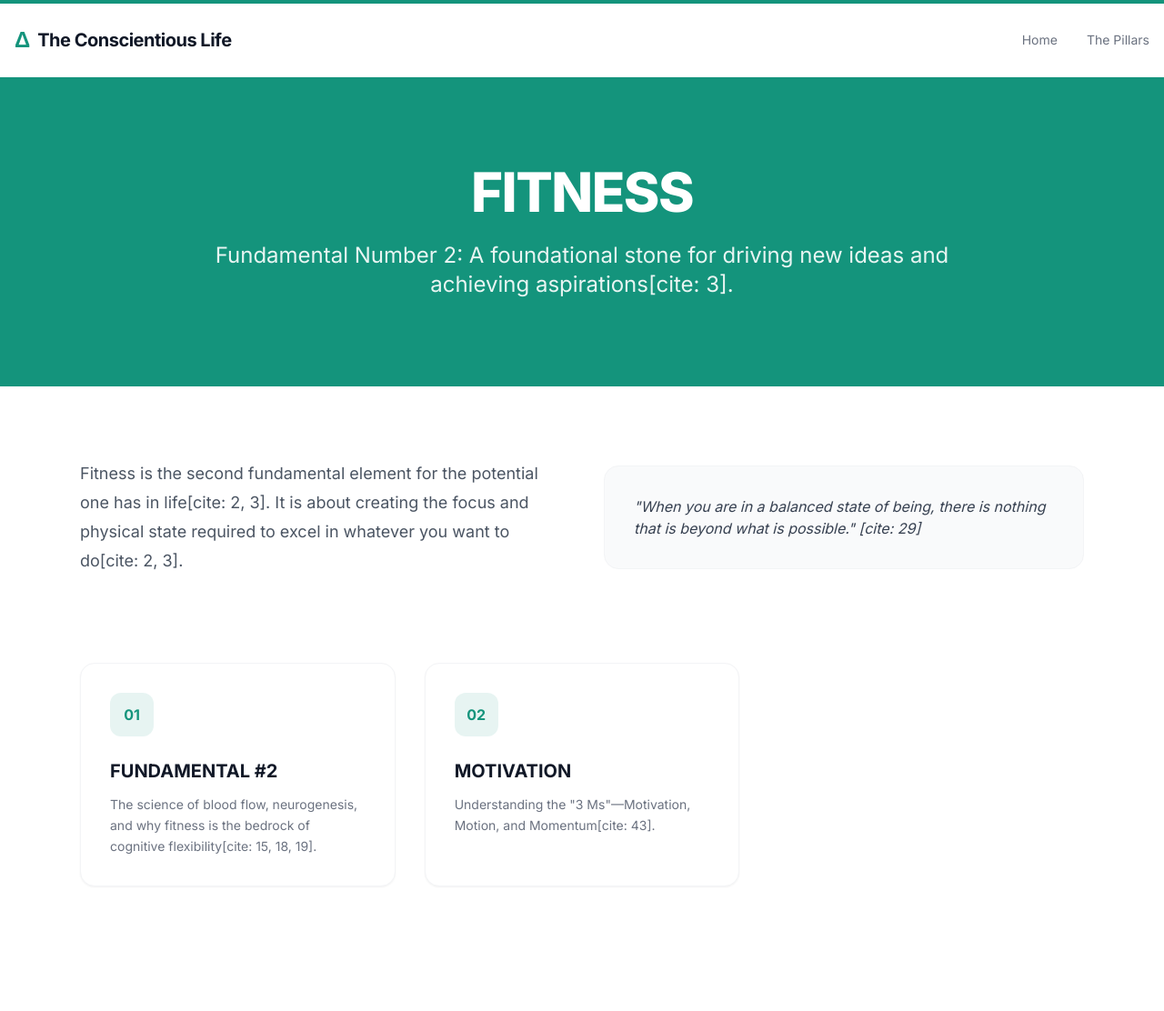
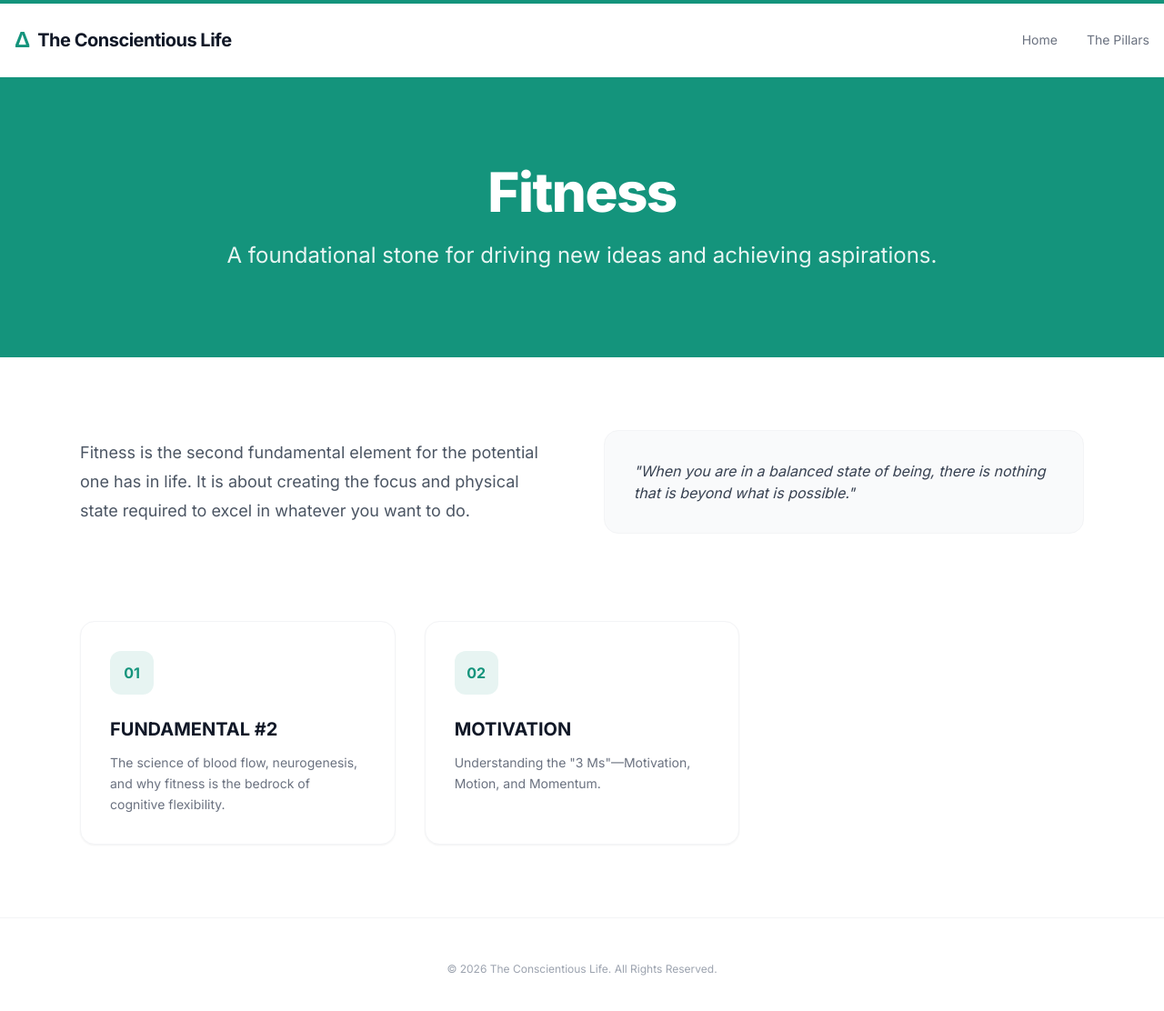
Before and after one commit to theconscientiouslife1-coder/TheCL, a Jekyll site: the page fitness.html, which Jekyll copies as it is, in a window 1280 px wide and 1122 px high. Shown: the top 1112 px of the window at 91% size. Built offline with Jekyll 4.4.1, drawn with Linux system fonts in a browser that asks for light colours; nearby versions of some CDN libraries.

Commit message:
Fitness & Diet changes

```diff
--- a/diet-next-steps.html
+++ b/diet-next-steps.html
@@ -40,7 +40,7 @@
 
             <p>We are generally fasting for on average eight hours per day. Therefore, it would be hugely beneficial to provide your body with the best nourishment after such a period. Fruit and wholegrains i.e. porridge should be the focus. Slow release that will satisfy through one’s busy mornings. No one is advocating for one’s food consumption to be bland or to be focused entirely on the nourishment to be attained, however the importance in dieting on fruits, vegetables, whole grains, legumes, nuts, and seeds cannot be over emphasised. To have a solid building the foundation must be sound. The meals for lunch and dinner require more thought than breakfast but you are only having to think outside the box for seven meals. Yet variety is important and more time is required in preparation. Lunches should be in the variety of salads as the majority of the food types can be easily included. Dinners like stews can be cooked in big batches and allows one to then consume over a number of evenings.</p>
 
-            <p>Remember that though there is time required, when one is preparing such meals, especially dinners, one is not only destressing from the day but being in the moment, focusing on the <a href="mindfulness.html" class="text-[#14947c] font-bold underline uppercase">NOW</a> taking oneself away from the constant striving and what is next thing to desire. Planning is very important and if you have the different plans for a week’s diet then variety can be introduced. The Conscientious Life cannot advocate the importance of a wholesome diet that includes the key healthy food types. Giving the time at the outset to plan, will make the change less intrusive from your current diet as you transition to such meals. The benefits outweigh the somewhat sacrifice one will achieve when both removing those food types that are detrimental to one’s health and time given to preparing such meals.</p>
+            <p>Remember that though there is time required, when one is preparing such meals, especially dinners, one is not only destressing from the day but being in the moment, focusing on the <a href="now.html" class="text-[#14947c] font-bold underline uppercase">NOW</a> taking oneself away from the constant striving and what is next thing to desire. Planning is very important and if you have the different plans for a week’s diet then variety can be introduced. The Conscientious Life cannot advocate the importance of a wholesome diet that includes the key healthy food types. Giving the time at the outset to plan, will make the change less intrusive from your current diet as you transition to such meals. The benefits outweigh the somewhat sacrifice one will achieve when both removing those food types that are detrimental to one’s health and time given to preparing such meals.</p>
 
             <hr class="my-12">
             <section class="not-prose" id="footnotes">
--- a/fitness.html
+++ b/fitness.html
@@ -28,18 +28,18 @@
 
     <section class="bg-[#14947c] py-24 text-white">
         <div class="max-w-4xl mx-auto px-6 text-center">
-            <h1 class="text-5xl md:text-6xl font-extrabold tracking-tight leading-tight uppercase mb-6">Fitness</h1>
-            <p class="text-xl md:text-2xl text-white/90 leading-relaxed font-light">Fundamental Number 2: A foundational stone for driving new ideas and achieving aspirations[cite: 3].</p>
+            <h1 class="text-5xl md:text-6xl font-extrabold tracking-tight leading-tight mb-6">Fitness</h1>
+            <p class="text-xl md:text-2xl text-white/90 leading-relaxed font-light">A foundational stone for driving new ideas and achieving aspirations.</p>
         </div>
     </section>
 
     <main class="max-w-6xl mx-auto px-6 py-20 flex-grow">
         <div class="grid md:grid-cols-2 gap-12 items-center mb-24">
             <div class="prose prose-lg text-gray-600">
-                <p>Fitness is the second fundamental element for the potential one has in life[cite: 2, 3]. It is about creating the focus and physical state required to excel in whatever you want to do[cite: 2, 3].</p>
+                <p>Fitness is the second fundamental element for the potential one has in life. It is about creating the focus and physical state required to excel in whatever you want to do.</p>
             </div>
             <div class="bg-gray-50 p-8 rounded-2xl border border-gray-100 italic text-gray-700">
-                "When you are in a balanced state of being, there is nothing that is beyond what is possible." [cite: 29]
+                "When you are in a balanced state of being, there is nothing that is beyond what is possible."
             </div>
         </div>
 
@@ -49,7 +49,7 @@
                     <span class="text-[#14947c] font-bold group-hover:text-white">01</span>
                 </div>
                 <h3 class="text-xl font-bold text-gray-900 mb-3 group-hover:text-[#14947c]">FUNDAMENTAL #2</h3>
-                <p class="text-gray-500 text-sm leading-relaxed">The science of blood flow, neurogenesis, and why fitness is the bedrock of cognitive flexibility[cite: 15, 18, 19].</p>
+                <p class="text-gray-500 text-sm leading-relaxed">The science of blood flow, neurogenesis, and why fitness is the bedrock of cognitive flexibility.</p>
             </a>
 
             <a href="motivation.html" class="group block p-8 bg-white border border-gray-100 rounded-2xl shadow-sm hover:shadow-xl hover:border-[#14947c]/20 transition-all duration-300">
@@ -57,9 +57,13 @@
                     <span class="text-[#14947c] font-bold group-hover:text-white">02</span>
                 </div>
                 <h3 class="text-xl font-bold text-gray-900 mb-3 group-hover:text-[#14947c]">MOTIVATION</h3>
-                <p class="text-gray-500 text-sm leading-relaxed">Understanding the "3 Ms"—Motivation, Motion, and Momentum[cite: 43].</p>
+                <p class="text-gray-500 text-sm leading-relaxed">Understanding the "3 Ms"—Motivation, Motion, and Momentum.</p>
             </a>
         </div>
     </main>
+
+    <footer class="py-12 border-t border-gray-100 text-center text-gray-400 text-xs">
+        <p>&copy; 2026 The Conscientious Life. All Rights Reserved.</p>
+    </footer>
 </body>
 </html>
```
